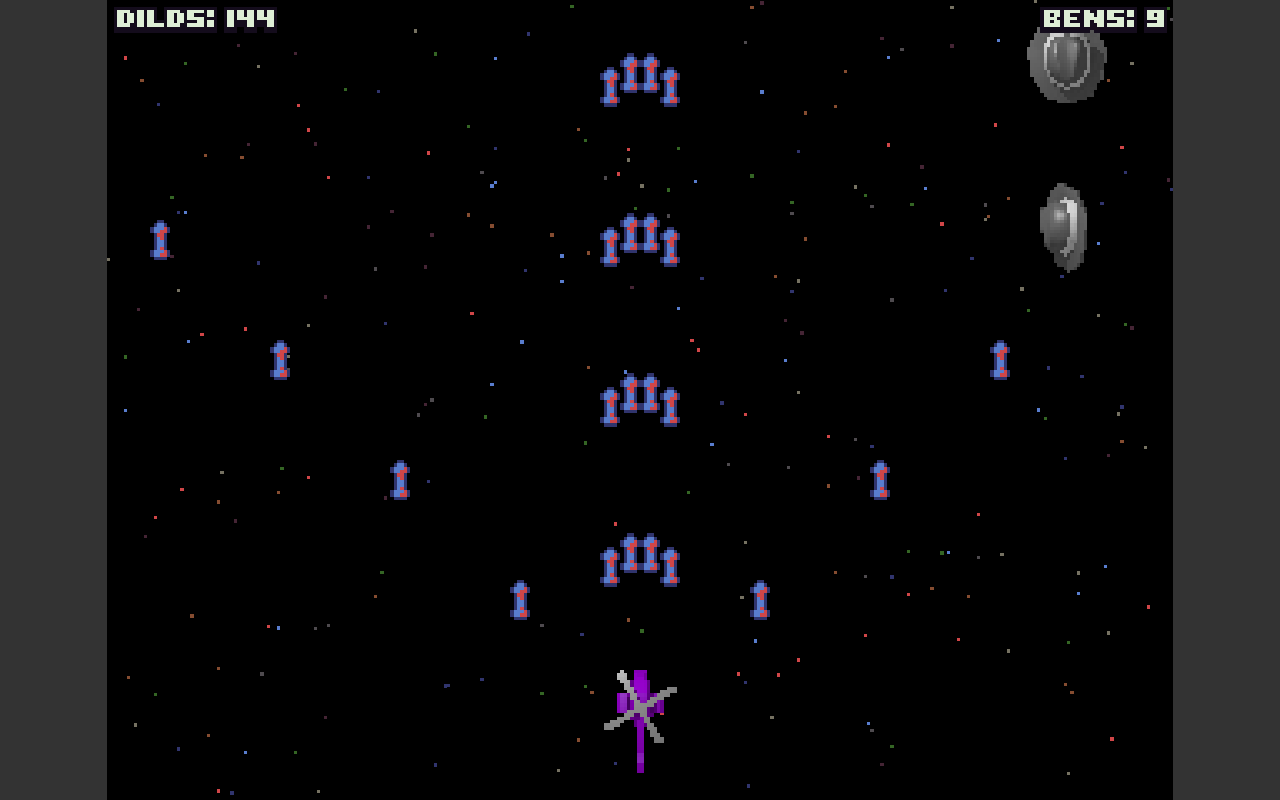
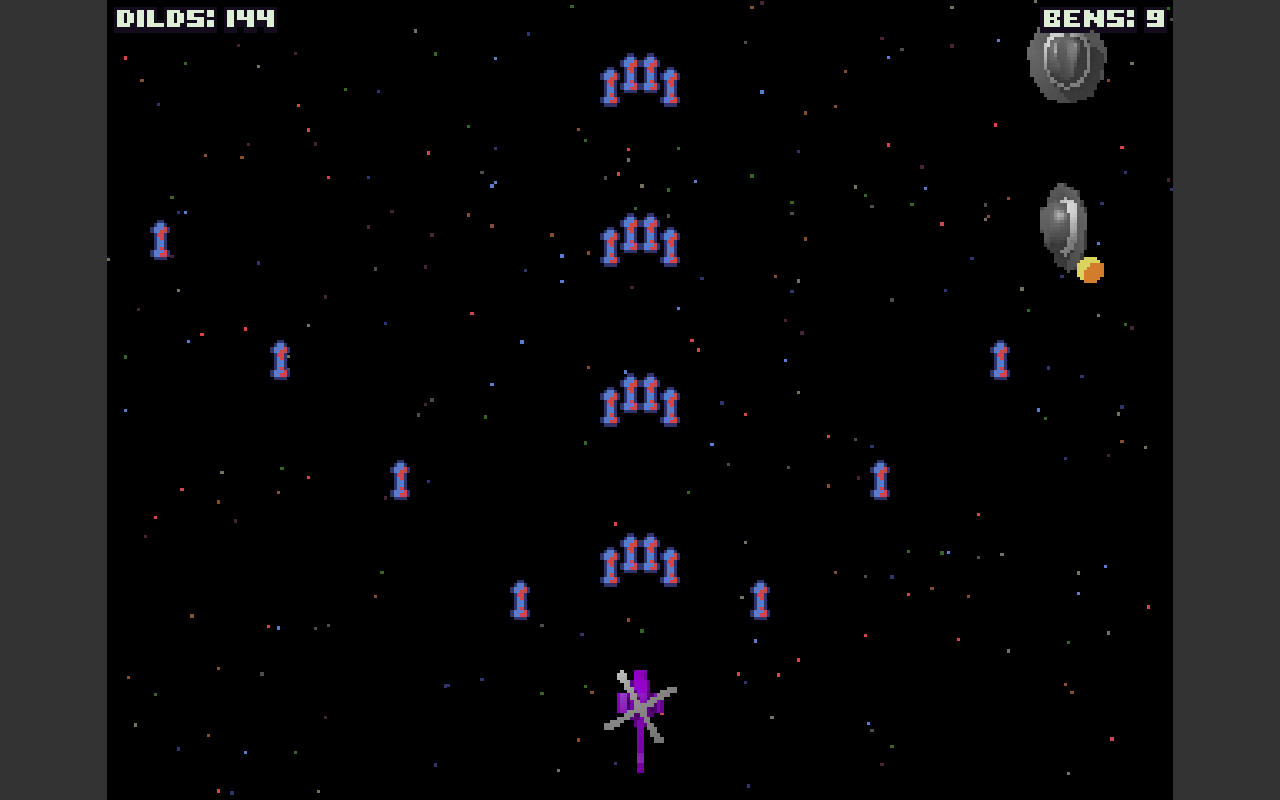
Before and after one commit to clintbellanger/srs-archangelle, a plain HTML site: page release/index.html in a window 1280 px wide. Drawn offline with Linux system fonts and the light colour scheme.

Commit message:
Starting particles

```diff
--- a/release/index.html
+++ b/release/index.html
@@ -9,6 +9,7 @@
     <script type="text/javascript" src="js/utils.js"></script>
     <script type="text/javascript" src="js/input.js"></script>
     <script type="text/javascript" src="js/bitfont.js"></script>
+	<script type="text/javascript" src="js/particles.js"></script>
 	<script type="text/javascript" src="js/chopper.js"></script>
 	<script type="text/javascript" src="js/fedora.js"></script>
     <script type="text/javascript" src="js/missile.js"></script>
--- a/release/js/collision.js
+++ b/release/js/collision.js
@@ -38,8 +38,15 @@ function collide_dildo_fedora() {
 
       if (contact) {
 
+		particles_add(
+		  PARTICLE_EXLPOSION_SMALL,
+		  missile.list[j].x,
+		  missile.list[j].y
+		);
+
         missile_remove(j);
         // todo: create missile explosion animation
+
 
         fedora.list[i].hp--;
         if (fedora.list[i].hp <= 0) {
--- a/release/js/gamestate.js
+++ b/release/js/gamestate.js
@@ -16,6 +16,7 @@ function gamestate_logic() {
 	  chopper_logic();
       missile_logic();
       fedora_logic();
+	  particles_logic();
       collide_dildo_fedora();
       collide_fedora_archangelle();
 	  break;
@@ -33,6 +34,7 @@ function gamestate_render() {
       missile_render();
       fedora_render();
       chopper_render();
+      particles_render();
 
       // HUD stuff, move to new location
       bitfont_render("Dilds: " + missile.total, 2, 2, JUSTIFY_LEFT);
--- a/release/js/main.js
+++ b/release/js/main.js
@@ -58,6 +58,7 @@ function init() {
 
   // initialize all game units
   bitfont_init();
+  particles_init();
   chopper_init();
   missile_init();
   starfield_init();
--- a/release/js/missile.js
+++ b/release/js/missile.js
@@ -50,10 +50,6 @@ function missile_add(start_x, start_y, speed_x, speed_y) {
 }
 
 function missile_remove(missile_id) {
-
-  // efficiency if we remove the last element
-  // instead of splicing the array?
-  // but I didn't test.
   missile.list[missile_id] = missile.list[missile.list.length-1];
   missile.list.pop();
 }
--- a/release/js/particles.js
+++ b/release/js/particles.js
@@ -1,3 +1,62 @@
 /**
  Particles and explosions etc.
  */
+
+// explosion types and properties
+var PARTICLE_EXLPOSION_SMALL = 0;
+var PARTICLE_EXPLOSION_SMALL_SIZE = 8;
+var PARTICLE_EXPLOSION_SMALL_HALF = 4;
+
+var particles = new Object();
+
+particles.list = new Array();
+
+particles.img_id = 0;
+
+function particles_init() {
+  particles.img_id = imageset_load("images/particles.png");
+}
+
+function particles_add(type, x, y) {
+  var new_particle = new Object();
+  new_particle.type = type;
+  new_particle.x = x;
+  new_particle.y = y;
+  new_particle.frame = 0;
+  particles.list.push(new_particle);
+}
+
+function particles_remove(particle_id) {
+  particles.list[particle_id] = particles.list[particles.list.length-1];
+  particles.list.pop();
+}
+
+function particles_logic() {
+
+  for (var i=particles.list.length-1; i>=0; i--) {
+    particles.list[i].frame++;
+
+	if (particles.list[i].frame == 10) {
+	  particles_remove(i);
+	}
+
+  }
+}
+
+function particles_render() {
+  for (var i=0; i<particles.list.length; i++) {
+    particles_render_single(i);
+  }
+}
+
+function particles_render_single(particle_id) {
+  imageset_render(
+    particles.img_id,
+	Math.floor(particles.list[particle_id].frame /2) * PARTICLE_EXPLOSION_SMALL_SIZE,
+	0,
+	PARTICLE_EXPLOSION_SMALL_SIZE,
+	PARTICLE_EXPLOSION_SMALL_SIZE,
+	particles.list[particle_id].x - PARTICLE_EXPLOSION_SMALL_HALF,
+	particles.list[particle_id].y - PARTICLE_EXPLOSION_SMALL_HALF
+  );
+}
```
Also changed, not shown: release/images/explosion_small.png (deleted), release/images/particles.png (added).
